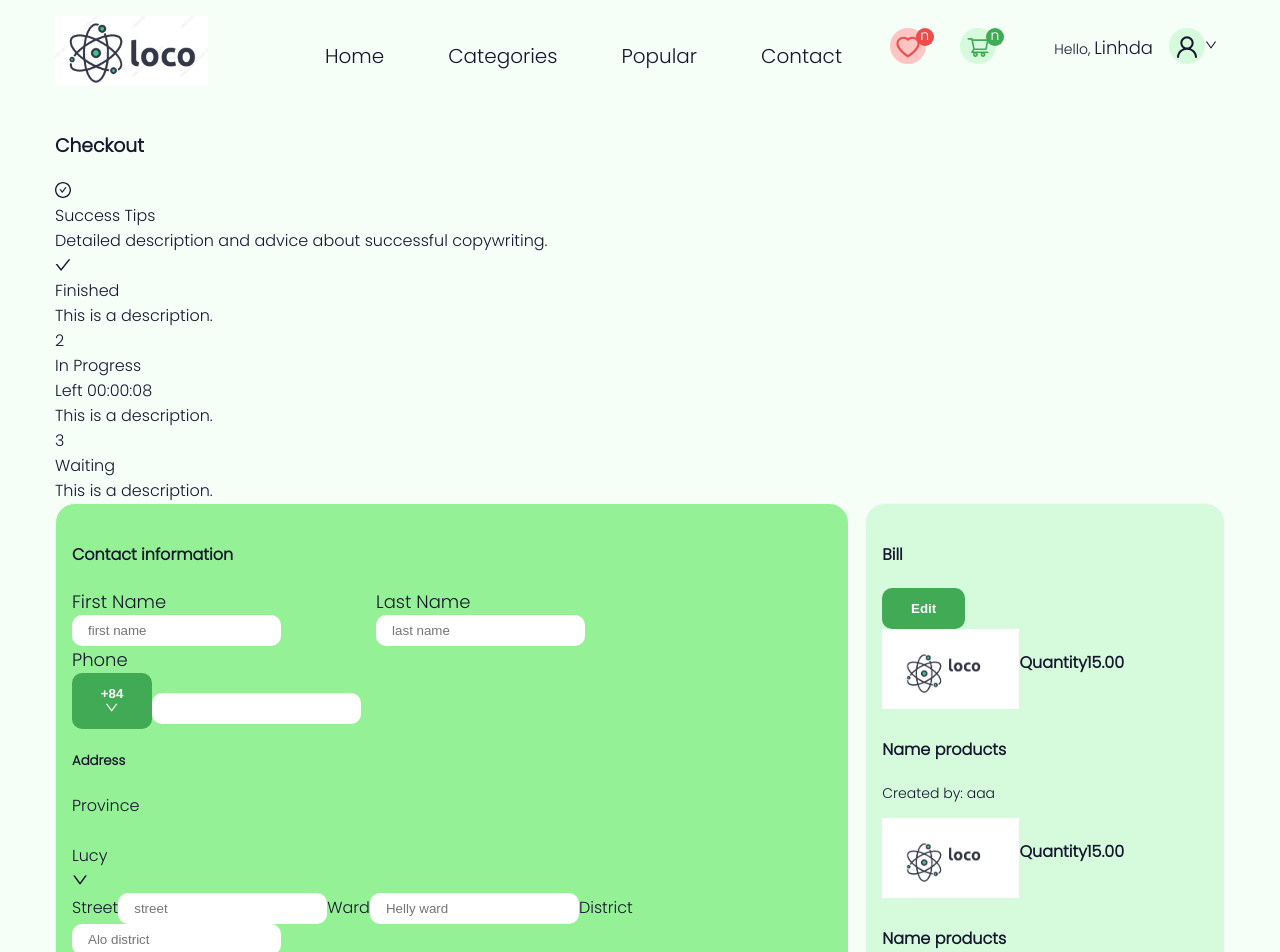
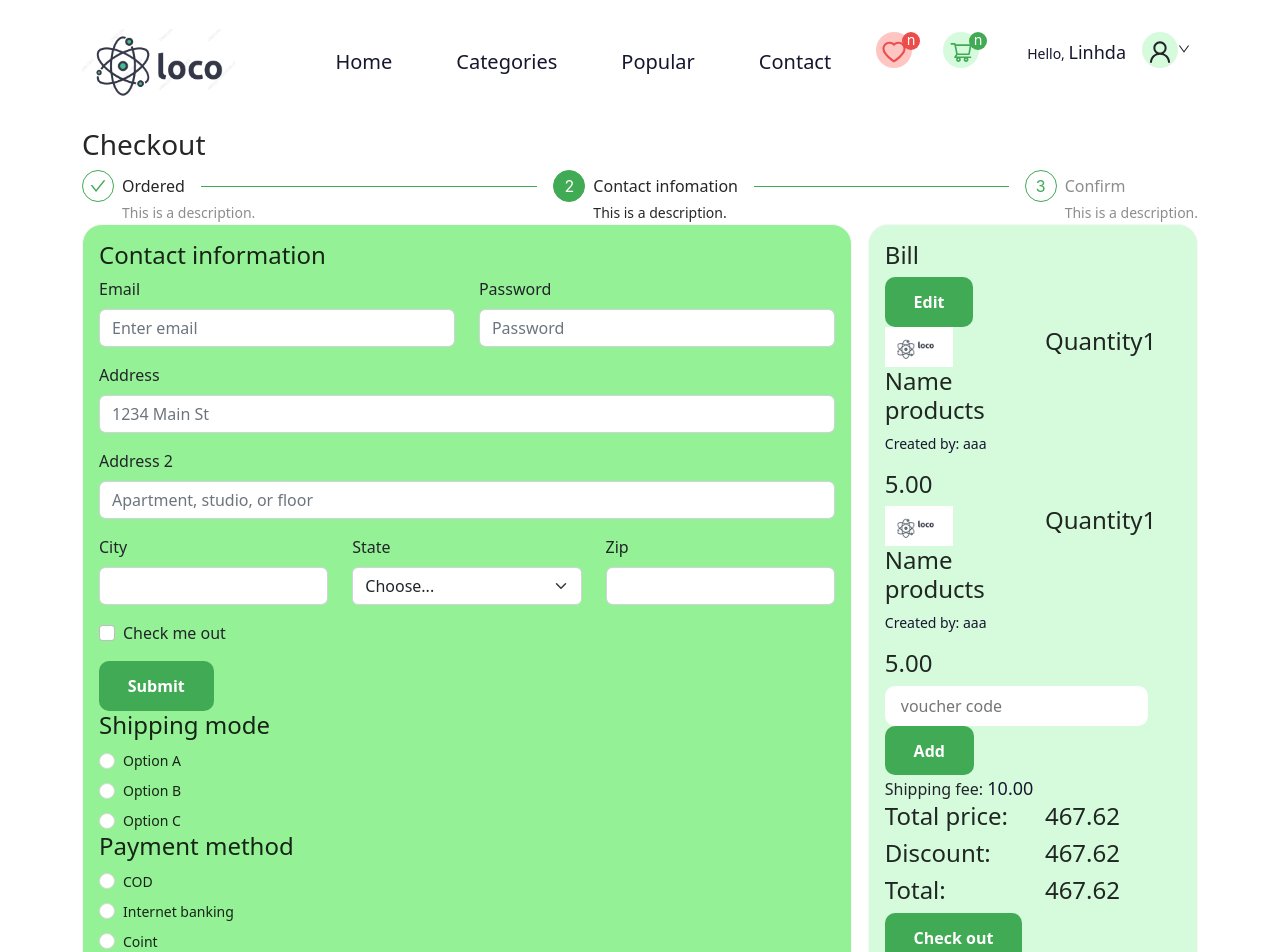
Before and after one commit to linhdatran3/Devera_F2, a React (Create React App) app: page /checkout in a window 1280 px wide. Shown: the top 952 px of the page. Built offline with nearby package versions, Linux system fonts and the light colour scheme.

Commit message:
restructure grid using react-boostrap -v1 :art:

```diff
--- a/package.json
+++ b/package.json
@@ -8,8 +8,10 @@
     "@testing-library/react": "^13.3.0",
     "@testing-library/user-event": "^13.5.0",
     "antd": "^4.21.7",
+    "bootstrap": "^5.2.0",
     "final-form": "^4.20.7",
     "react": "^18.2.0",
+    "react-bootstrap": "^2.4.0",
     "react-dom": "^18.2.0",
     "react-final-form": "^6.5.9",
     "react-router-dom": "^6.3.0",
--- a/src/App.css
+++ b/src/App.css
@@ -10,8 +10,11 @@ body{
 }
 
 a{
-  text-decoration: none;
-  color: #16162E;
+  text-decoration: none !important;
+  color: #16162E !important;
+}
+svg {
+  vertical-align: baseline !important;
 }
 ul li{
   list-style: none;
--- a/src/App.js
+++ b/src/App.js
@@ -6,7 +6,11 @@ import Home from './containers/Home/Home'
 import Products from './containers/Products/Products';
 import Cart from './containers/Cart/Cart'
 import Checkout from './containers/Checkout/Checkout'
-
+import "antd/dist/antd.min.css";
+// Bootstrap CSS
+import "bootstrap/dist/css/bootstrap.min.css";
+// Bootstrap Bundle JS
+import "bootstrap/dist/js/bootstrap.bundle.min"
 function App() {
   return (
     <div className="container">
--- a/src/components/Footer/Footer.jsx
+++ b/src/components/Footer/Footer.jsx
@@ -1,5 +1,7 @@
 import React from "react";
 import "./Footer.css";
+import Col from "react-bootstrap/Col";
+import Row from "react-bootstrap/Row";
 import {
   TwitterOutlined,
   InstagramOutlined,
@@ -12,8 +14,8 @@ const Footer = () => {
   return (
     <React.Fragment>
       <div className="footer">
-        <div className="row">
-          <div className="col col1">
+        <Row className="row">
+          <Col sm={3}>
             <div className="footer_logo">
               <img src="logo1.png" alt="" height={"70px"} />
             </div>
@@ -37,8 +39,8 @@ const Footer = () => {
                 <FacebookOutlined className="circleItemCenter" />
               </div>
             </div>
-          </div>
-          <div className="col col2">
+          </Col>
+          <Col sm={2}>
             <div className="title">
               <h3>Feature</h3>
             </div>
@@ -47,9 +49,9 @@ const Footer = () => {
               <span className="p1">Feature</span>
               <span className="p1">Feature</span>
               <span className="p1">Feature</span>
-            </div>
-          </div>
-          <div className="col col3">
+            </div>{" "}
+          </Col>
+          <Col sm={2}>
             <div className="title">
               <h3>Solution</h3>
             </div>
@@ -59,8 +61,8 @@ const Footer = () => {
               <span className="p1">Feature</span>
               <span className="p1">Feature</span>
             </div>
-          </div>
-          <div className="col col4">
+          </Col>
+          <Col sm={3}>
             <div className="title">
               <h3>Contact</h3>
             </div>
@@ -90,8 +92,8 @@ const Footer = () => {
                 </div>
               </div>
             </div>
-          </div>
-        </div>
+          </Col>
+        </Row>
       </div>
       <p className="copyright p2">
         &copy; 2022 Linhdadev.xyz. All right reserved.
--- a/src/containers/Cart/Cart.css
+++ b/src/containers/Cart/Cart.css
@@ -1,16 +1,13 @@
 .navbar{
-    height: 10vh;
+    height: 16vh;
     display: flex;
     padding: 1rem 0;
 }
 .cart{
     background-color: #fff;
-    display: flex;
+    margin-right: 0;
 }
-.cart .cart__products{
-    width: 80%;
 
-}
 .cart .cart__products .temp{
 
     border-radius: 20px;
@@ -20,7 +17,7 @@
 
 }
 .cart .cart__payment{
-    width: 20%;
+
     margin-left: 1rem;
     background-color: #d5fbdc;
     padding: 1rem;
@@ -28,31 +25,14 @@
     border: 1px solid #f7f7f7;
 
 }
-.row{
+.cart__products-head{
+    padding: 1rem 0;
+}
+.cart__products-item{
+    padding-top: 1rem;
+}
+.cart__products-item .item-products{
     display: flex;
-}
-.cart__products .row .col1{
-    width: 50%;
-    display: flex;
-}
-.cart__products .row .col2{
-    width: 20%;
-
-}
-.cart__products .row .col3{
-    width: 15%;
-
-}
-.cart__products .row .col4{
-    width: 10%;
-
-}
-.cart__products .row .col5{
-    width: 5%;
-     margin-block-start: 1.33em;
-    margin-block-end: 1.33em;
-    margin-inline-start: 0px;
-    margin-inline-end: 0px;
 }
 .cart__products-item .item-image{
     width: 40%;
@@ -69,12 +49,9 @@
     padding: 0.2rem 1rem;
 }
 
-.cart__products-item .item-image{
-    margin-block-start: 1.33em;
-    margin-block-end: 1.33em;
-    margin-inline-start: 0px;
-    margin-inline-end: 0px;
-}
+/* .cart__products-item .item-image{
+
+} */
 
 .cart__products-foot{
     display: flex;
--- a/src/containers/Cart/Cart.jsx
+++ b/src/containers/Cart/Cart.jsx
@@ -4,9 +4,14 @@ import Navbar from "../../components/Navbar/Navbar";
 import Button from "../../components/Button/Button";
 import Footer from "../../components/Footer/Footer";
 import Input from "../../components/Input/Input";
+
+import Col from "react-bootstrap/Col";
+import Row from "react-bootstrap/Row";
+
 import { Link } from "react-router-dom";
 import { CloseOutlined } from "@ant-design/icons";
 import { Alert } from "antd";
+
 const Cart = () => {
   return (
     <React.Fragment>
@@ -18,29 +23,31 @@ const Cart = () => {
         type="success"
         showIcon
       />
-      <div className="cart">
-        <div className="cart__products">
+      <Row className="cart">
+        <Col sm={9} className="cart__products">
           <div className="temp">
             <div className="cart__products-head">
-              <div className="row">
-                <div className="col col1">
-                  <h3>Product</h3>
-                </div>
-                <div className="col col2">
-                  <h3>Quantity</h3>
-                </div>
-                <div className="col col3">
-                  <h3>Price</h3>
-                </div>
-                <div className="col col4">
-                  <h3>Total</h3>
-                </div>
-                <div className="col col5"></div>
-              </div>
+              <Row>
+                <Col sm={6}>
+                  <h4>Product</h4>
+                </Col>
+                <Col sm={2}>
+                  <h4>Quantity</h4>
+                </Col>
+                <Col sm={2}>
+                  <h4>Price</h4>
+                </Col>
+                <Col sm={1}>
+                  <h4>Total</h4>
+                </Col>
+                <Col sm={1}>
+                  <h4> </h4>
+                </Col>
+              </Row>
             </div>
             <div className="cart__products-item">
-              <div className="item row ">
-                <div className="col col1">
+              <Row>
+                <Col sm={6} className="item-products">
                   <div className="item-image">
                     <img src="logo.png" alt="" height="80px" />
                   </div>
@@ -48,27 +55,28 @@ const Cart = () => {
                     <h4>Name products</h4>
                     <p className="p2">Created by: aaa</p>
                   </div>
-                </div>
-                <div className="col col2">
-                  <h4>
+                </Col>
+                <Col sm={2}>
+                  <h5>
                     <span className="decrease">-</span>
                     <span className="qtyItem">1</span>
                     <span className="increase">+</span>
-                  </h4>
-                </div>
-                <div className="col col3">
-                  <h4>5.00</h4>
-                </div>
-                <div className="col col4">
-                  <h4>10.00</h4>
-                </div>
-                <div className="col col5">
+                  </h5>
+                </Col>
+                <Col sm={2}>
+                  <h5>5.00</h5>
+                </Col>
+                <Col sm={1}>
+                  <h5>10.00</h5>
+                </Col>
+                <Col sm={1}>
                   <CloseOutlined />
-                </div>
-              </div>
-
-              <div className="item row ">
-                <div className="col col1">
+                </Col>
+              </Row>
+            </div>
+            <div className="cart__products-item">
+              <Row>
+                <Col sm={6} className="item-products">
                   <div className="item-image">
                     <img src="logo.png" alt="" height="80px" />
                   </div>
@@ -76,26 +84,28 @@ const Cart = () => {
                     <h4>Name products</h4>
                     <p className="p2">Created by: aaa</p>
                   </div>
-                </div>
-                <div className="col col2">
-                  <h4>
+                </Col>
+                <Col sm={2}>
+                  <h5>
                     <span className="decrease">-</span>
                     <span className="qtyItem">1</span>
                     <span className="increase">+</span>
-                  </h4>
-                </div>
-                <div className="col col3">
-                  <h4>5.00</h4>
-                </div>
-                <div className="col col4">
-                  <h4>10.00</h4>
-                </div>
-                <div className="col col5">
+                  </h5>
+                </Col>
+                <Col sm={2}>
+                  <h5>5.00</h5>
+                </Col>
+                <Col sm={1}>
+                  <h5>10.00</h5>
+                </Col>
+                <Col sm={1}>
                   <CloseOutlined />
-                </div>
-              </div>
-              <div className="item row ">
-                <div className="col col1">
+                </Col>
+              </Row>
+            </div>
+            <div className="cart__products-item">
+              <Row>
+                <Col sm={6} className="item-products">
                   <div className="item-image">
                     <img src="logo.png" alt="" height="80px" />
                   </div>
@@ -103,24 +113,53 @@ const Cart = () => {
                     <h4>Name products</h4>
                     <p className="p2">Created by: aaa</p>
                   </div>
-                </div>
-                <div className="col col2">
-                  <h4>
+                </Col>
+                <Col sm={2}>
+                  <h5>
                     <span className="decrease">-</span>
                     <span className="qtyItem">1</span>
                     <span className="increase">+</span>
-                  </h4>
-                </div>
-                <div className="col col3">
-                  <h4>5.00</h4>
-                </div>
-                <div className="col col4">
-                  <h4>10.00</h4>
-                </div>
-                <div className="col col5">
+                  </h5>
+                </Col>
+                <Col sm={2}>
+                  <h5>5.00</h5>
+                </Col>
+                <Col sm={1}>
+                  <h5>10.00</h5>
+                </Col>
+                <Col sm={1}>
                   <CloseOutlined />
-                </div>
-              </div>
+                </Col>
+              </Row>
+            </div>
+            <div className="cart__products-item">
+              <Row>
+                <Col sm={6} className="item-products">
+                  <div className="item-image">
+                    <img src="logo.png" alt="" height="80px" />
+                  </div>
+                  <div className="item-info">
+                    <h4>Name products</h4>
+                    <p className="p2">Created by: aaa</p>
+                  </div>
+                </Col>
+                <Col sm={2}>
+                  <h5>
+                    <span className="decrease">-</span>
+                    <span className="qtyItem">1</span>
+                    <span className="increase">+</span>
+                  </h5>
+                </Col>
+                <Col sm={2}>
+                  <h5>5.00</h5>
+                </Col>
+                <Col sm={1}>
+                  <h5>10.00</h5>
+                </Col>
+                <Col sm={1}>
+                  <CloseOutlined />
+                </Col>
+              </Row>
             </div>
           </div>
 
@@ -135,10 +174,10 @@ const Cart = () => {
               </Button>
             </div>
           </div>
-        </div>
-        <div className="cart__payment">
+        </Col>
+        <Col className="cart__payment">
           <div className="cart__payment-coupon">
-            <h3>Have coupon?</h3>
+            <h4>Have coupon?</h4>
             <div className="coupon">
               <Input placeholder={"Coupon code"} />
               <Button>Apply</Button>
@@ -173,8 +212,8 @@ const Cart = () => {
           <Link to={"/checkout"}>
             <Button>Check out</Button>
           </Link>
-        </div>
-      </div>
+        </Col>
+      </Row>
       <Footer />
     </React.Fragment>
   );
--- a/src/containers/Checkout/Checkout.css
+++ b/src/containers/Checkout/Checkout.css
@@ -2,7 +2,7 @@
     width: 100%;
     display: flex;
 }
-.checkout__info{
+.contact-form{
     width: 70%;
     border-radius: 20px;
     background-color: rgb(149, 241, 150);
@@ -18,10 +18,19 @@
     padding: 1rem;
 
 }
-.user__info-name .row{
-    display: flex;
-    justify-content: space-between;
+
+.custome-step .ant-steps-item-title:after{
+    background: #40aa54  !important;
 }
-.user__info-name .row .col2{
-    width: 60%;
+.custome-step .ant-steps-item-icon {
+    border-color: #40aa54  !important;
 }
+.custome-step .ant-steps-item-icon .ant-steps-icon{
+    color: #40aa54  !important;
+}
+.ant-steps-item-process .ant-steps-item-icon>.ant-steps-icon {
+    color: #fff !important;
+}
+.ant-steps-item-process>.ant-steps-item-container>.ant-steps-item-icon {
+    background: #40aa54 !important;
+}
--- a/src/containers/Checkout/Checkout.jsx
+++ b/src/containers/Checkout/Checkout.jsx
@@ -5,129 +5,83 @@ import Navbar from "../../components/Navbar/Navbar";
 import Button from "../../components/Button/Button";
 import Footer from "../../components/Footer/Footer";
 import Input from "../../components/Input/Input";
-import { Alert } from "antd";
-import { DownOutlined, UserOutlined } from "@ant-design/icons";
-import { Dropdown, Menu, message, Space, Radio, Select } from "antd";
+
+import Col from "react-bootstrap/Col";
+import Form from "react-bootstrap/Form";
+import Row from "react-bootstrap/Row";
+
+import { Space, Radio } from "antd";
 
 const { Step } = Steps;
-const { Option } = Select;
-
-const handleMenuClick = (e) => {
-  message.info("Click on menu item.");
-  console.log("click", e);
-};
-
-const menu = (
-  <Menu
-    onClick={handleMenuClick}
-    items={[
-      {
-        label: "1st menu item",
-        key: "1",
-        icon: <UserOutlined />,
-      },
-      {
-        label: "2nd menu item",
-        key: "2",
-        icon: <UserOutlined />,
-      },
-      {
-        label: "3rd menu item",
-        key: "3",
-        icon: <UserOutlined />,
-      },
-    ]}
-  />
-);
 
 const Checkout = () => {
   return (
     <React.Fragment>
       <Navbar />
       <h3>Checkout</h3>
-      <Alert
-        message="Success Tips"
-        description="Detailed description and advice about successful copywriting."
-        type="success"
-        showIcon
-      />
-      <Steps current={1}>
-        <Step title="Finished" description="This is a description." />
+
+      <Steps className="custome-step" current={1}>
+        <Step title="Ordered" description="This is a description." />
         <Step
-          title="In Progress"
-          subTitle="Left 00:00:08"
+          title="Contact infomation"
+          subTitle=""
           description="This is a description."
         />
-        <Step title="Waiting" description="This is a description." />
+        <Step title="Confirm" description="This is a description." />
       </Steps>
       <div className="checkout">
-        <div className="checkout__info">
+        <div className="contact-form">
           <h4>Contact information</h4>
           <div className="user__info">
-            <div className="user__info-name">
-              <div className="row">
-                <div className="col1">
-                  <label htmlFor="" className="p1">
-                    First Name
-                  </label>{" "}
-                  <br />
-                  <Input placeholder={"first name"} />
-                </div>
-                <div className="col2">
-                  <label htmlFor="" className="p1">
-                    Last Name
-                  </label>{" "}
-                  <br />
-                  <Input placeholder={"last name"} />
-                </div>
-              </div>
-            </div>
-            <div className="user__info-phone">
-              <label htmlFor="" className="p1">
-                Phone
-              </label>{" "}
-              <br />
-              <Dropdown overlay={menu}>
-                <Button>
-                  <Space>
-                    +84
-                    <DownOutlined />
-                  </Space>
-                </Button>
-              </Dropdown>
-              <Input type={"phone"} />
-            </div>
-            <div className="user__info-address">
-              <h5>Address</h5>
-              <div className="row">
-                <div className="col1">
-                  <label htmlFor="">Province</label>
-                  <Select defaultValue="lucy" style={{ width: 120 }}>
-                    <Option value="jack">Jack</Option>
-                    <Option value="lucy">Lucy</Option>
-                    <Option value="disabled" disabled>
-                      Disabled
-                    </Option>
-                    <Option value="Yiminghe">yiminghe</Option>
-                  </Select>
-                </div>
-              </div>
+            <Form>
+              <Row className="mb-3">
+                <Form.Group as={Col} controlId="formGridEmail">
+                  <Form.Label>Email</Form.Label>
+                  <Form.Control type="email" placeholder="Enter email" />
+                </Form.Group>
 
-              <label htmlFor="">Street</label>
-              <Input placeholder={"street"} />
-              <label htmlFor="">Ward</label>
-              <Input placeholder={"Helly ward"} />
-              <label htmlFor="">District</label>
-              <Input placeholder={"Alo district"} />
-            </div>
-            <div className="user__info-email">
-              <label htmlFor="">Email</label>
-              <Input placeholder={"loco@gmail.com"} type={"email"} />
-            </div>
-            <div className="user__info-notes">
-              <label htmlFor="">Notes</label>
-              <Input placeholder={"Notes"} type={"textarea"} />
-            </div>
+                <Form.Group as={Col} controlId="formGridPassword">
+                  <Form.Label>Password</Form.Label>
+                  <Form.Control type="password" placeholder="Password" />
+                </Form.Group>
+              </Row>
+
+              <Form.Group className="mb-3" controlId="formGridAddress1">
+                <Form.Label>Address</Form.Label>
+                <Form.Control placeholder="1234 Main St" />
+              </Form.Group>
+
+              <Form.Group className="mb-3" controlId="formGridAddress2">
+                <Form.Label>Address 2</Form.Label>
+                <Form.Control placeholder="Apartment, studio, or floor" />
+              </Form.Group>
+
+              <Row className="mb-3">
+                <Form.Group as={Col} controlId="formGridCity">
+                  <Form.Label>City</Form.Label>
+                  <Form.Control />
+                </Form.Group>
+
+                <Form.Group as={Col} controlId="formGridState">
+                  <Form.Label>State</Form.Label>
+                  <Form.Select defaultValue="Choose...">
+                    <option>Choose...</option>
+                    <option>...</option>
+                  </Form.Select>
+                </Form.Group>
+
+                <Form.Group as={Col} controlId="formGridZip">
+                  <Form.Label>Zip</Form.Label>
+                  <Form.Control />
+                </Form.Group>
+              </Row>
+
+              <Form.Group className="mb-3" id="formGridCheckbox">
+                <Form.Check type="checkbox" label="Check me out" />
+              </Form.Group>
+
+              <Button>Submit</Button>
+            </Form>
           </div>
           <div className="shipping">
             <h4>Shipping mode</h4>
@@ -167,7 +121,7 @@ const Checkout = () => {
             <div className="row ">
               <div className="col col1">
                 <div className="item-image">
-                  <img src="logo.png" alt="" height="80px" />
+                  <img src="logo.png" alt="" height="40px" />
                 </div>
                 <div className="item-info">
                   <h4>Name products</h4>
@@ -187,7 +141,7 @@ const Checkout = () => {
             <div className="row ">
               <div className="col col1">
                 <div className="item-image">
-                  <img src="logo.png" alt="" height="80px" />
+                  <img src="logo.png" alt="" height="40px" />
                 </div>
                 <div className="item-info">
                   <h4>Name products</h4>
--- a/src/containers/Home/Home.css
+++ b/src/containers/Home/Home.css
@@ -1,5 +1,5 @@
 .head{
-    height: 10vh;
+    height: 16vh;
     align-items: center;
     display: flex;
     padding: 1rem 0;
--- a/src/containers/Products/Products.css
+++ b/src/containers/Products/Products.css
@@ -1,5 +1,5 @@
 .products__head{
-    height: 10vh;
+    height: 16vh;
 }
 .products{
     display: flex;
@@ -12,9 +12,9 @@
 .products .list-products{
     width: 85%;
 }
-.list-products .list-products__filter{
+/* .list-products .list-products__filter{
 
-}
+} */
 .list-products .row{
     display: flex;
     padding: 0.5rem 0;
@@ -23,6 +23,6 @@
     width: 25%;
     margin: 0 0.5rem;
 }
-.list-products__pagination{
+/* .list-products__pagination{
 
-}
+} */
```
Also changed, not shown: 1 other file (tests, documents, lock files or other folders).
